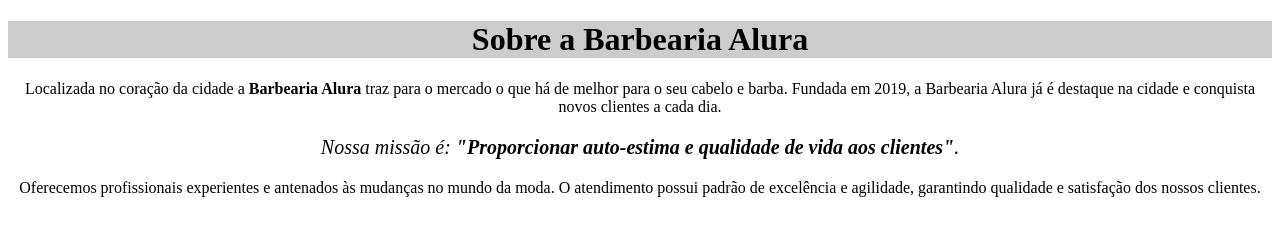
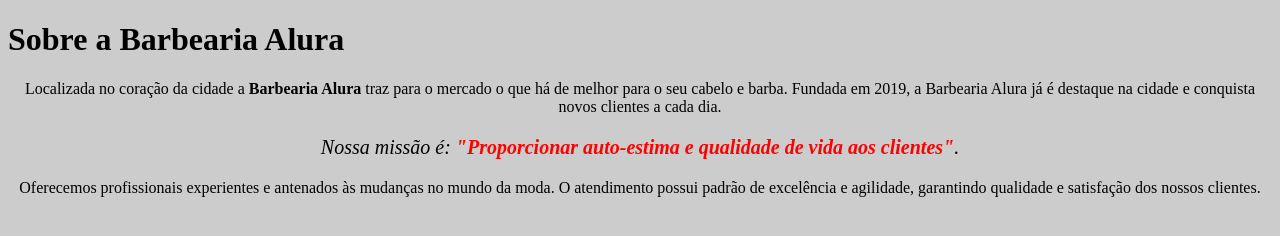
Before and after one commit to Wardeleyi/barbearia-alura, a plain HTML site: page index.html in a window 1280 px wide. Drawn offline with Linux system fonts and the light colour scheme.

Commit message:
Add files via upload

```diff
--- a/index.html
+++ b/index.html
@@ -4,14 +4,10 @@
 		<meta charset="UTF-8">
 		<title>Barbearia Alura></title>
 		<link rel="stylesheet" type="text/css" href="style.css">
-
-		<style>
-
-	    </style>
 	</head>
 
 	<body>
-		<h1 style="text-align: center; background: #CCCCCC">Sobre a Barbearia Alura</h1>
+		<h1>Sobre a Barbearia Alura</h1>
 
 		<p>Localizada no coração da cidade a <strong>Barbearia Alura</strong> traz para o mercado o que há de melhor para o seu cabelo e barba. Fundada em 2019, a Barbearia Alura já é destaque na cidade e conquista novos clientes a cada dia.</p>
 
--- a/style.css
+++ b/style.css
@@ -1,3 +1,15 @@
+body {
+   background: #CCCCCC
+}
+
+h1 {
+    style="text-align: center
+}
+
 p {
-   text-align: center
+   text-align: center;
 }
+
+em strong {
+    color: #FF0000;
+}
```
